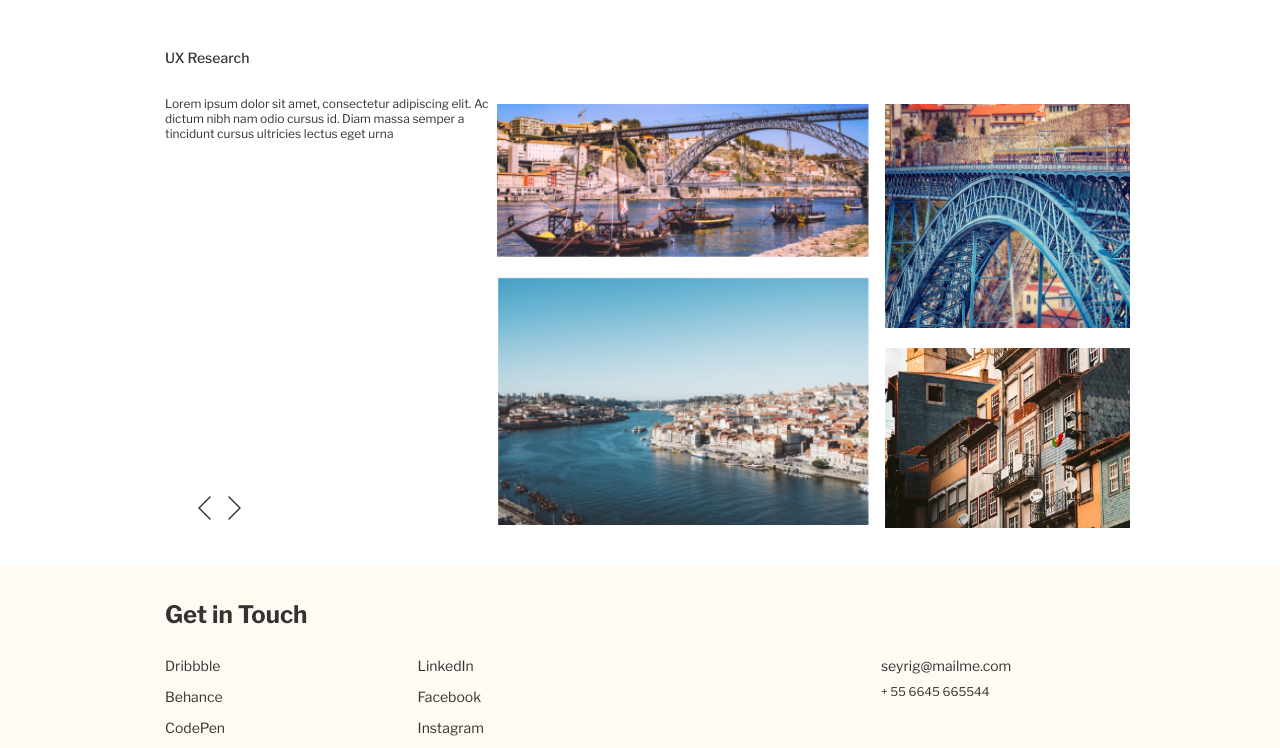
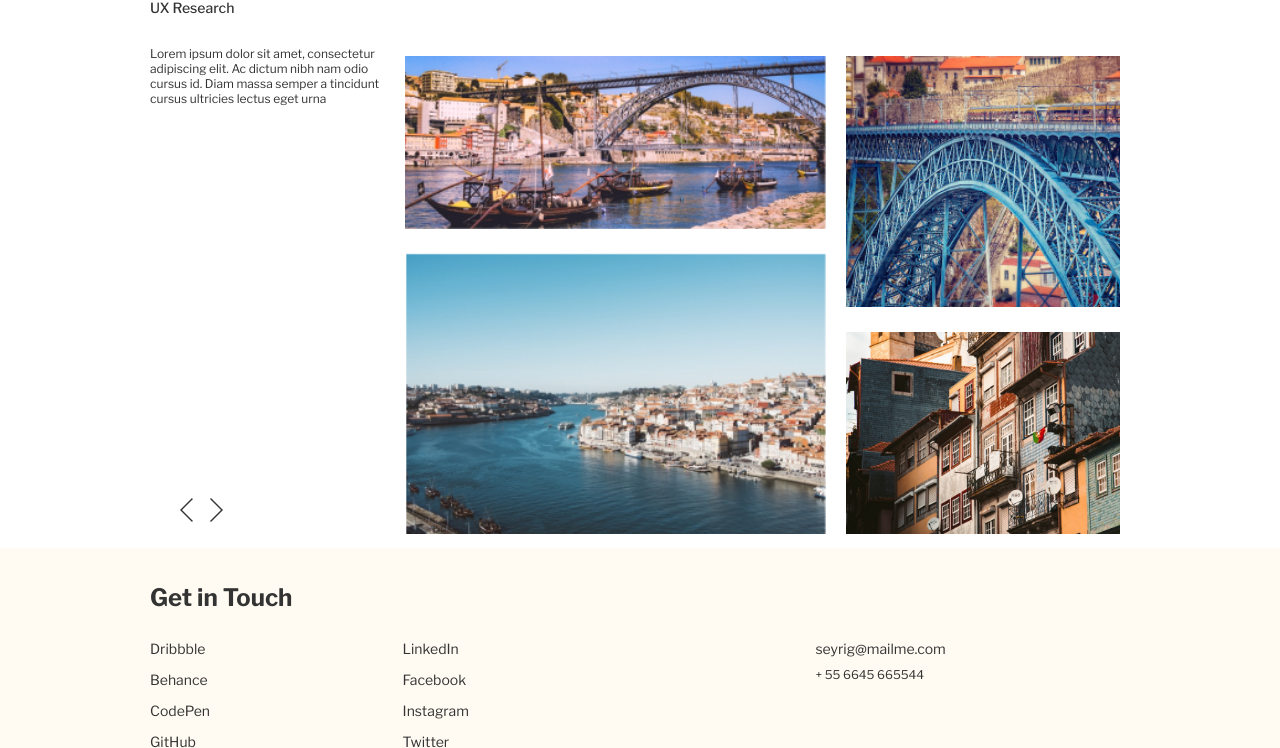
Before and after one commit to gp-fe-internship/igor-lesson-12, a plain HTML site: page index.html in a window 1280 px wide. Shown: the part 1156-1904 px from the top of the page. Drawn offline with nearby package versions, Linux system fonts and the light colour scheme.

Commit message:
fixed white space under footer and gallery alignment

```diff
--- a/index.html
+++ b/index.html
@@ -102,7 +102,8 @@
             <p class="block-title">Portofolio</p>
             <p class="block-subtitle">UX Research</p>
             <div class="research-wrapper">
-                <p class="description block-description">Lorem ipsum dolor sit amet, consectetur adipiscing elit. Ac
+                <p class="description block-description slider-description">Lorem ipsum dolor sit amet, consectetur
+                    adipiscing elit. Ac
                     dictum
                     nibh
                     nam odio cursus id. Diam massa semper a tincidunt cursus
@@ -129,7 +130,6 @@
         </div>
         <footer class="block floral-white">
             <p class="block-title">Get in Touch</p>
-
 
             <div class="footer-wrapper">
                 <div class="links-wrapper">
--- a/style-tablet-desktop.css
+++ b/style-tablet-desktop.css
@@ -18,7 +18,7 @@
 
   .block {
     text-align: left;
-    padding-left: 165px;
+    padding: 0 150px;
   }
 
   .header {
@@ -51,7 +51,8 @@
   }
 
   .profile-pic {
-    width: 20%;
+    width: 25%;
+    min-width: 180px;
     height: max-content;
   }
 
@@ -63,10 +64,6 @@
   .block-description {
     text-align: left;
     width: 30%;
-  }
-
-  .gallery {
-    flex-basis: 60%;
   }
 
   .block-subtitle {
@@ -94,7 +91,6 @@
     top: 90%;
     left: 3%;
     max-width: 60px;
-    height: 80%;
   }
   .slider-buttons img {
     padding-right: 13px;
--- a/style.css
+++ b/style.css
@@ -9,6 +9,8 @@
 .content-wrapper {
   display: flex;
   flex-direction: column;
+  max-width: 1680px;
+  margin: auto;
 }
 
 .block {
@@ -137,25 +139,28 @@
 .gallery {
   display: flex;
   flex-direction: row;
+  flex: 3;
+  /* padding-left: 25px; */
 }
 
 .gallery-column-1 {
   display: flex;
   flex-direction: column;
-  width: 250%;
+  flex: 3;
 }
 
 .gallery-column-2 {
   display: flex;
   flex-direction: column;
-  width: 168%;
+  flex: 2;
+  justify-content: space-between;
 }
-.card {
-  padding: 8px;
-}
+
 .card img {
   width: 100%;
+  max-width: 100%;
   height: auto;
+  padding: 10px;
 }
 
 .links-wrapper {
@@ -198,3 +203,7 @@
 .slider-buttons {
   display: none;
 }
+
+.slider-description {
+  flex: 1;
+}
```
